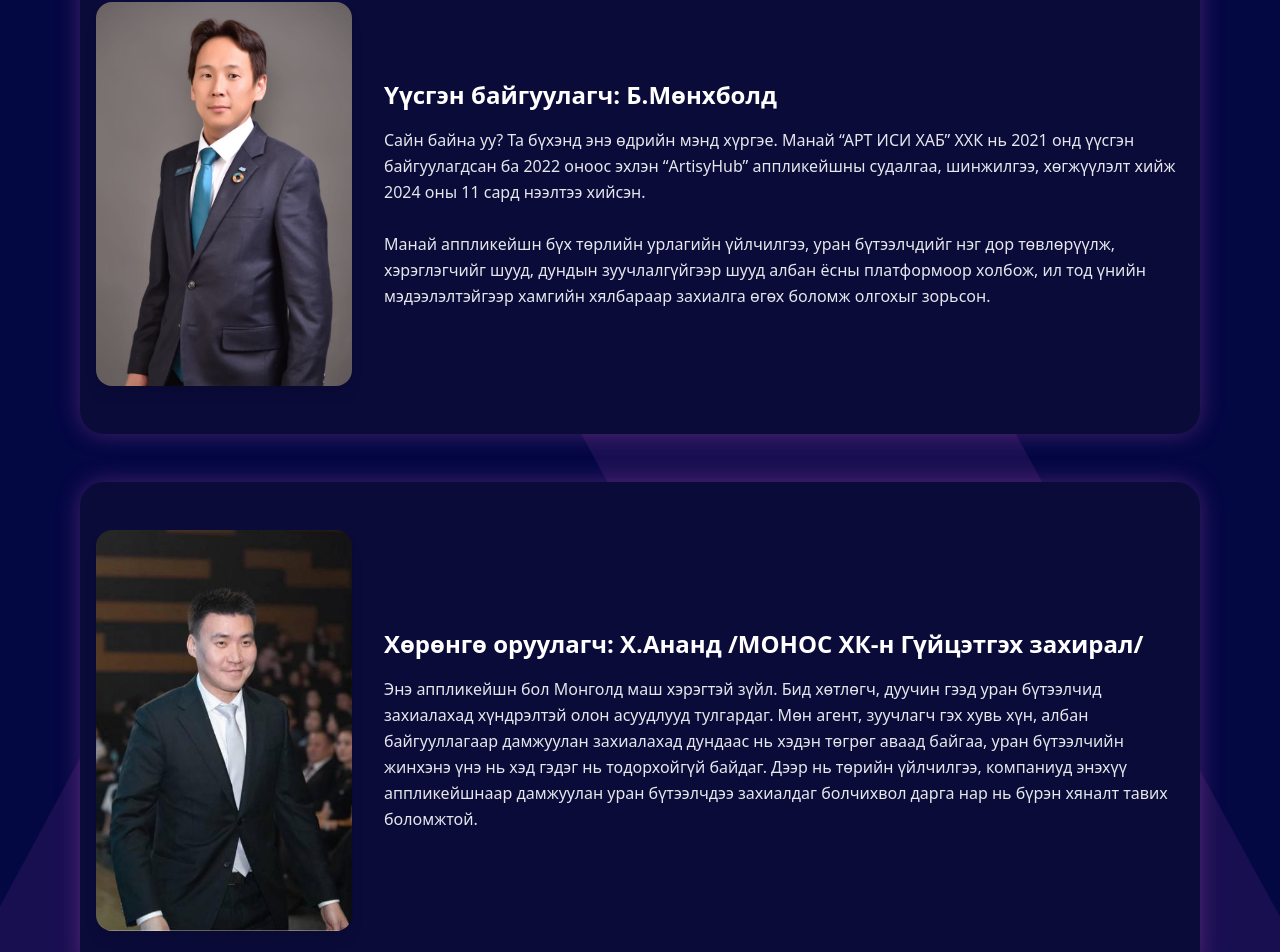
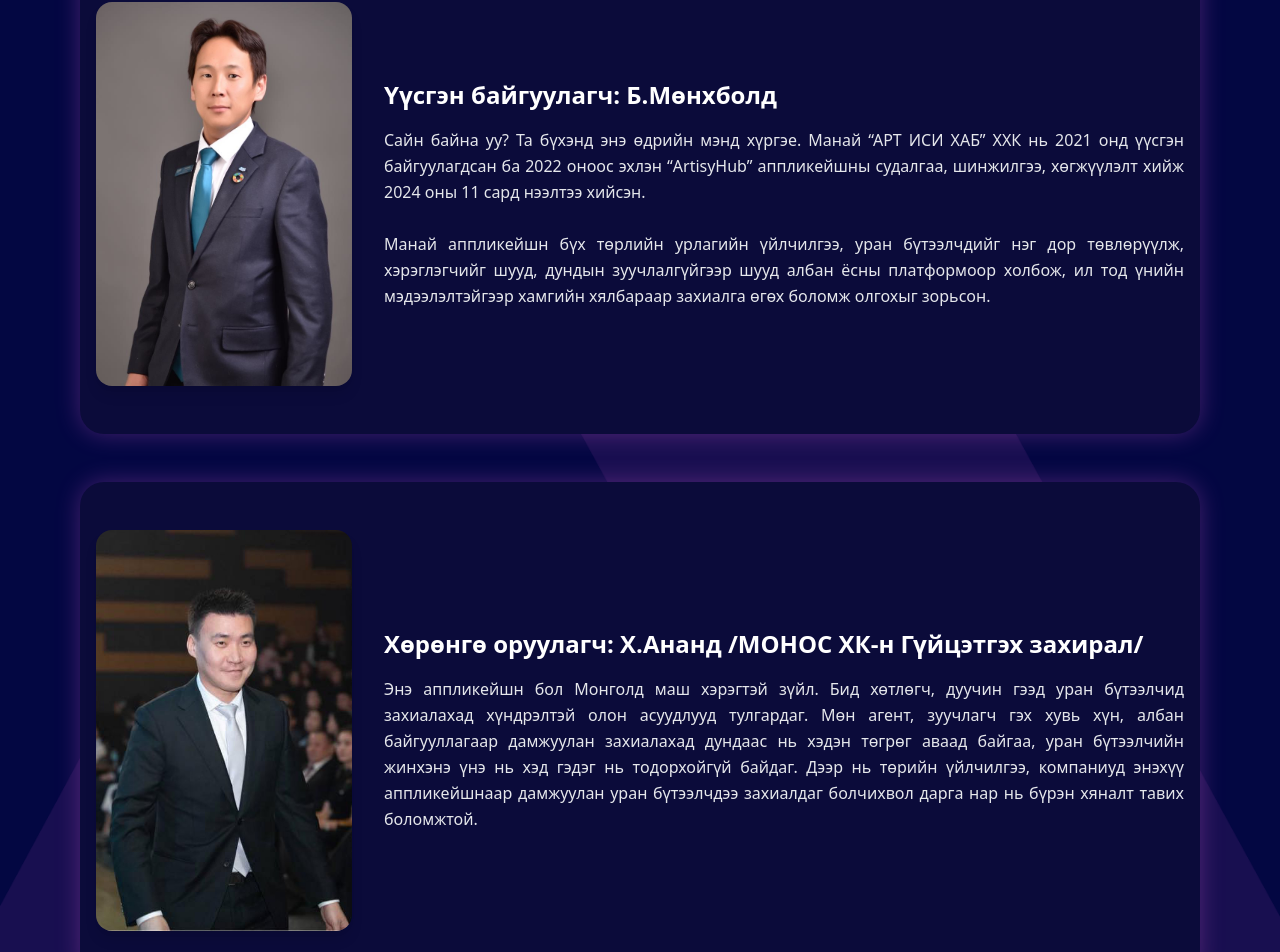
Before and after one commit to munkhbold010/ArtisyHub-repository, an Angular app: page /about-us in a window 1280 px wide. Shown: the part 174-1126 px from the top of the page. Built offline with nearby package versions, Linux system fonts and the light colour scheme.

Commit message:
Update about-us.component.html

```diff
--- a/src/app/pages/about-us/about-us.component.html
+++ b/src/app/pages/about-us/about-us.component.html
@@ -6,7 +6,7 @@
 
     <div>
       <h2 class="text-2xl font-bold mb-4">Үүсгэн байгуулагч: Б.Мөнхболд</h2>
-      <p class="text-gray-200 leading-relaxed">
+      <p class="text-gray-200 leading-relaxed text-justify">
         Сайн байна уу? Та бүхэнд энэ өдрийн мэнд хүргэе. Манай “АРТ ИСИ ХАБ” ХХК нь 2021 онд үүсгэн байгуулагдсан ба
         2022 оноос эхлэн “ArtisyHub” аппликейшны судалгаа, шинжилгээ, хөгжүүлэлт хийж 2024 оны 11 сард нээлтээ хийсэн.
         <br><br>
@@ -22,7 +22,7 @@
 
     <div>
       <h2 class="text-2xl font-bold mb-4">Хөрөнгө оруулагч: Х.Ананд /МОНОС ХК-н Гүйцэтгэх захирал/</h2>
-      <p class="text-gray-200 leading-relaxed">
+      <p class="text-gray-200 leading-relaxed text-justify">
        Энэ аппликейшн бол Монголд маш хэрэгтэй зүйл. Бид хөтлөгч, дуучин гээд уран бүтээлчид захиалахад хүндрэлтэй олон асуудлууд тулгардаг. Мөн агент, зуучлагч гэх хувь хүн, албан байгууллагаар дамжуулан захиалахад дундаас нь хэдэн төгрөг аваад байгаа, уран бүтээлчийн жинхэнэ үнэ нь хэд гэдэг нь тодорхойгүй байдаг. Дээр нь төрийн үйлчилгээ, компаниуд энэхүү аппликейшнаар дамжуулан уран бүтээлчдээ захиалдаг болчихвол дарга нар нь бүрэн хяналт тавих боломжтой.
       </p>
     </div>
```
